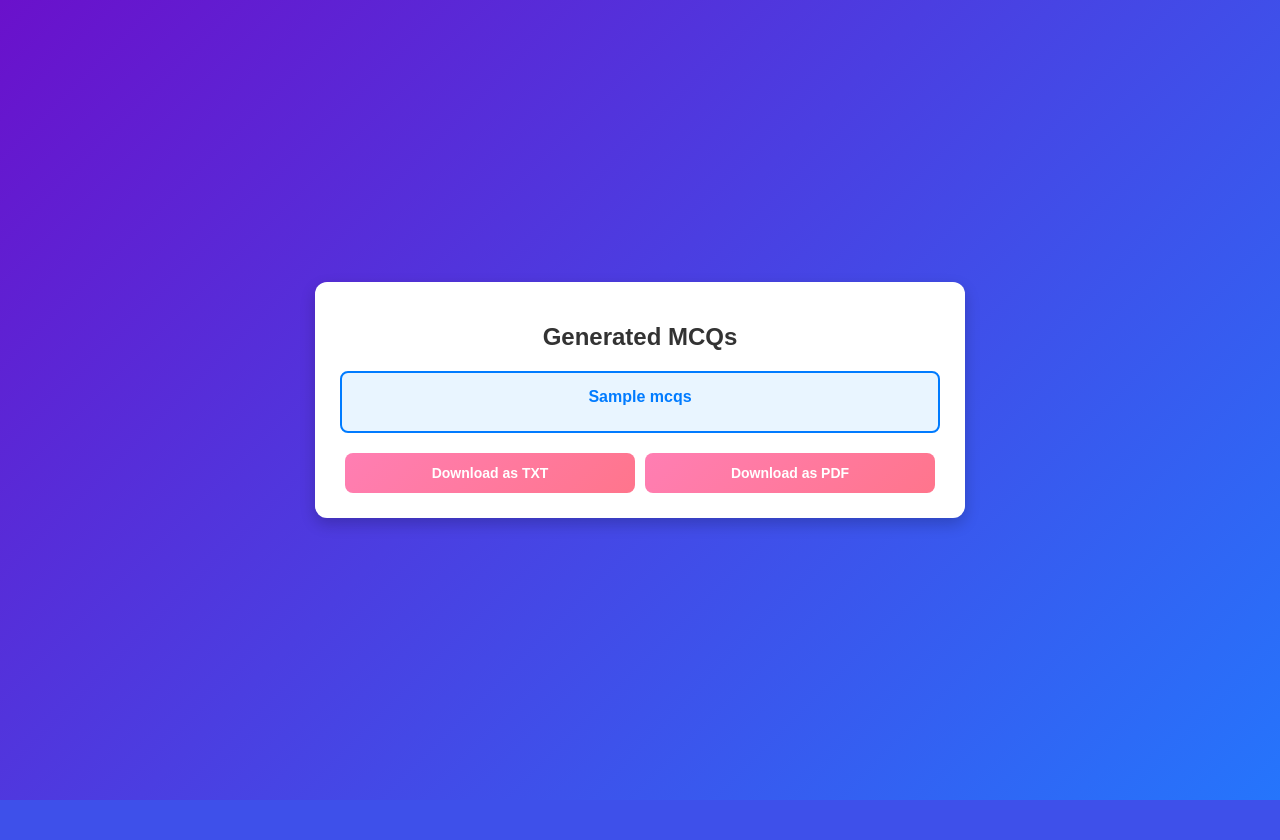
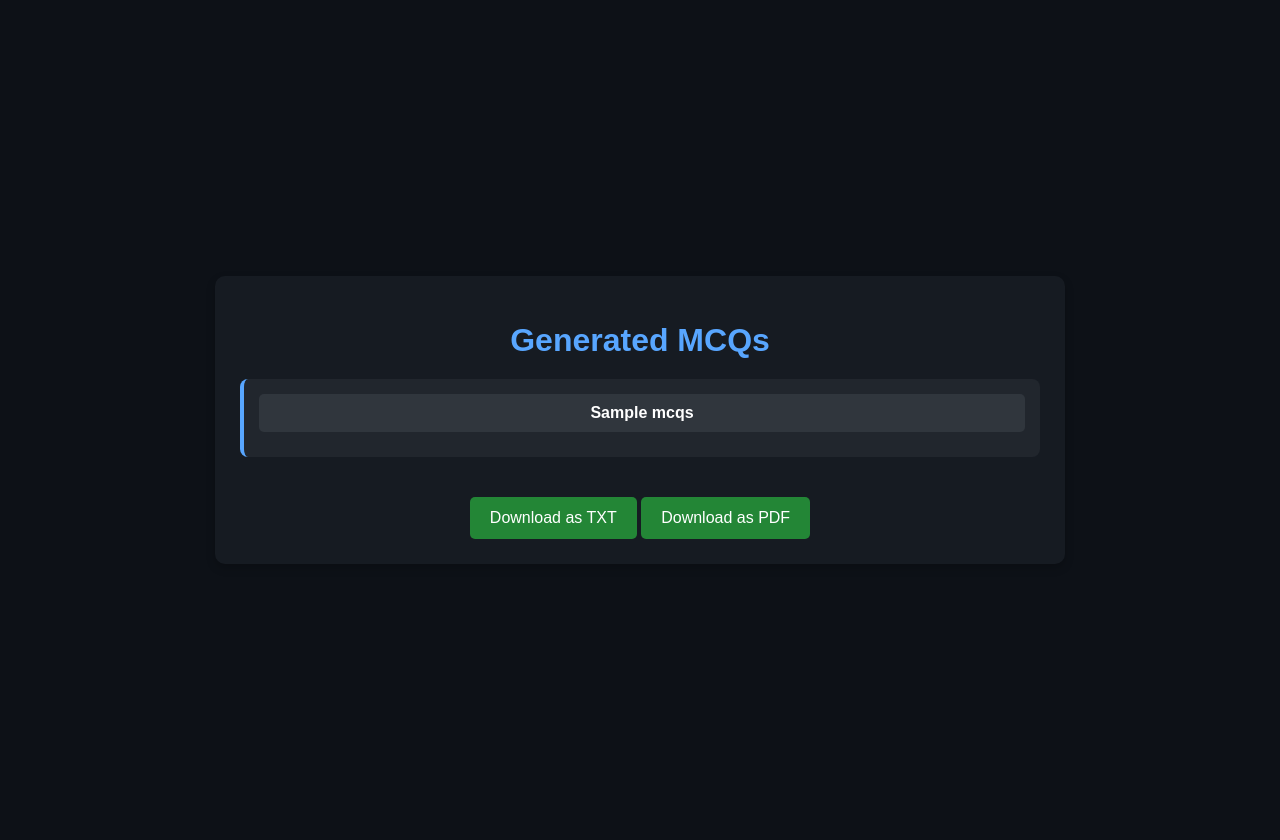
Before and after one commit to Anshika017/MCQ_Generator, a Flask app: template templates/results.html in a window 1280 px wide. Before the commit the page ends 800 px from the top, so only its background shows below. Run offline with Flask 3, Linux system fonts and the light colour scheme; the template is opened without the code that fills it: most values are stand-ins (such as "Sample title", 1, 10 or a date in 2020).

Commit message:
Updated styling of result.html to match index.html

```diff
--- a/templates/results.html
+++ b/templates/results.html
@@ -120,131 +120,84 @@
     <meta name="viewport" content="width=device-width, initial-scale=1.0">
     <title>MCQ Results</title>
     <style>
-        /* Background Styling */
         body {
             font-family: 'Poppins', sans-serif;
-            background: linear-gradient(135deg, #6a11cb, #2575fc);
+            background-color: #0d1117;
+            color: #c9d1d9;
+            padding: 20px;
             margin: 0;
-            padding: 0;
             display: flex;
             justify-content: center;
             align-items: center;
             min-height: 100vh;
         }
-
-        /* Container Styling */
         .container {
-            width: 90%;
-            max-width: 600px;
-            background: #ffffff;
+            width: 80%;
+            max-width: 800px;
+            background: #161b22;
             padding: 25px;
-            border-radius: 12px;
-            box-shadow: 0 6px 15px rgba(0, 0, 0, 0.2);
+            border-radius: 10px;
+            box-shadow: 0 4px 10px rgba(0, 0, 0, 0.2);
             text-align: center;
-            animation: fadeIn 0.6s ease-in-out;
         }
-
         h1 {
-            color: #333;
-            font-size: 24px;
+            color: #58a6ff;
             margin-bottom: 20px;
-            font-weight: 700;
         }
-
-        /* MCQ Styling */
         .mcq {
             margin-bottom: 20px;
             padding: 15px;
-            background-color: #e9f5ff;
-            border: 2px solid #007bff;
+            background-color: #21262d;
             border-radius: 8px;
-            transition: transform 0.3s, background-color 0.3s;
+            border-left: 4px solid #58a6ff;
+            transition: transform 0.2s;
         }
-
         .mcq:hover {
-            background-color: #d1ecf1;
             transform: scale(1.02);
         }
-
         .question {
             font-weight: bold;
-            color: #007bff;
+            background-color: #30363d;
+            padding: 10px;
+            border-radius: 5px;
             margin-bottom: 10px;
+            color: #ffffff;
         }
-
         .options {
             margin: 10px 0;
-            text-align: left;
         }
-
         .option {
             padding: 8px;
             margin: 5px 0;
-            border: 2px solid #007bff;
-            border-radius: 6px;
+            border-radius: 5px;
+            background-color: #30363d;
+            color: #c9d1d9;
             transition: background-color 0.3s;
         }
-
         .option:hover {
-            background-color: #cce5ff;
+            background-color: #484f58;
         }
-
         .correct-answer {
             font-weight: bold;
-            color: green;
+            color: #3fb950;
             margin-top: 10px;
         }
-
-        /* Button Styling */
-        .download-buttons {
-            display: flex;
-            justify-content: space-between;
-            margin-top: 20px;
-        }
-
         a {
-            flex: 1;
-            padding: 12px;
-            background: linear-gradient(135deg, #ff7eb3, #ff758c);
+            display: inline-block;
+            padding: 12px 20px;
+            background-color: #238636;
             color: white;
             text-decoration: none;
-            font-size: 14px;
-            font-weight: bold;
-            text-align: center;
-            border-radius: 8px;
-            transition: background-color 0.3s, box-shadow 0.3s;
-            margin: 0 5px;
+            margin-top: 20px;
+            border-radius: 5px;
+            transition: background-color 0.3s;
         }
-
         a:hover {
-            background: linear-gradient(135deg, #ff758c, #ff3d67);
-            box-shadow: 0 4px 10px rgba(255, 61, 103, 0.5);
-        }
-
-        /* Animation */
-        @keyframes fadeIn {
-            from { opacity: 0; transform: translateY(-20px); }
-            to { opacity: 1; transform: translateY(0); }
-        }
-
-        /* Responsive */
-        @media (max-width: 600px) {
-            .container {
-                width: 85%;
-            }
-
-            .download-buttons {
-                flex-direction: column;
-            }
-
-            a {
-                margin: 5px 0;
-            }
+            background-color: #2ea043;
         }
     </style>
 </head>
 <body>
-
     <div class="container">
         <h1>Generated MCQs</h1>
 
@@ -254,23 +207,30 @@
                     {% set parts = mcq.split('A)') %}
                     <div class="question">{{ parts[0].strip() }}</div>
                     <div class="options">
-                        {% if parts|length > 1 %} <div class="option">A) {{ parts[1].split('B)')[0].strip() }}</div> {% endif %}
-                        {% if parts|length > 1 and parts[1].split('B)')|length > 1 %} <div class="option">B) {{ parts[1].split('B)')[1].split('C)')[0].strip() }}</div> {% endif %}
-                        {% if parts|length > 1 and parts[1].split('B')|length > 1 and parts[1].split('C)')|length > 1 %} <div class="option">C) {{ parts[1].split('C)')[1].split('D)')[0].strip() }}</div> {% endif %}
-                        {% if parts|length > 1 and parts[1].split('C')|length > 1 and parts[1].split('D)')|length > 1 %} <div class="option">D) {{ parts[1].split('D)')[1].split('Correct Answer:')[0].strip() }}</div> {% endif %}
+                        {% if parts|length > 1 %}
+                            <div class="option">A) {{ parts[1].split('B)')[0].strip() }}</div>
+                        {% endif %}
+                        {% if parts|length > 1 and parts[1].split('B)')|length > 1 %}
+                            <div class="option">B) {{ parts[1].split('B)')[1].split('C)')[0].strip() }}</div>
+                        {% endif %}
+                        {% if parts|length > 1 and parts[1].split('B')|length > 1 and parts[1].split('C)')|length > 1 %}
+                            <div class="option">C) {{ parts[1].split('C)')[1].split('D)')[0].strip() }}</div>
+                        {% endif %}
+                        {% if parts|length > 1 and parts[1].split('C')|length > 1 and parts[1].split('D)')|length > 1 %}
+                            <div class="option">D) {{ parts[1].split('D)')[1].split('Correct Answer:')[0].strip() }}</div>
+                        {% endif %}
                     </div>
                     <div class="correct-answer">
-                        {% if 'Correct Answer:' in mcq %} Correct Answer: {{ mcq.split('Correct Answer:')[1].strip() }} {% endif %}
+                        {% if 'Correct Answer:' in mcq %}
+                            Correct Answer: {{ mcq.split('Correct Answer:')[1].strip() }}
+                        {% endif %}
                     </div>
                 </div>
             {% endif %}
         {% endfor %}
 
-        <div class="download-buttons">
-            <a href="/download/{{ txt_filename }}">Download as TXT</a>
-            <a href="/download/{{ pdf_filename }}">Download as PDF</a>
-        </div>
+        <a href="/download/{{ txt_filename }}">Download as TXT</a>
+        <a href="/download/{{ pdf_filename }}">Download as PDF</a>
     </div>
-
 </body>
 </html>
```
Also changed, not shown: results/generated_mcqs_Hamlet.txt (+24 -18 lines), results/generated_mcqs_Resume-Anshika_Aggarwal.txt (+11 -43 lines), templates/index.html (+37 -80 lines), 1 other file.
